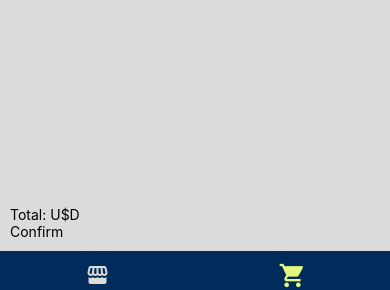
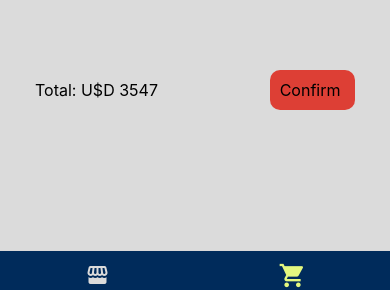
Before and after one commit to eshark9312/Ecommerce-ReactNative, a React Native app: screen /CartStack in a window 390 px wide. Shown: the part 545-835 px from the top of the page. Built offline with nearby package versions, Linux system fonts and the light colour scheme.

Commit message:
Working in CartScreen

```diff
--- a/src/components/CartItem/CartItem.jsx
+++ b/src/components/CartItem/CartItem.jsx
@@ -5,6 +5,8 @@ import Card from '../Card/Card'
 import { colors } from '../../global/colors'
 
 const CartItem = ({ item }) => {
+
+
   return (
     <Card style={styles.cartItemContainer}>
 
--- a/src/screens/CartScreen.jsx
+++ b/src/screens/CartScreen.jsx
@@ -3,8 +3,18 @@ import { StyleSheet, Text, View, FlatList } from 'react-native'
 import cart_data from '../data/cart_data.json'
 import CartItem from '../components/CartItem/CartItem'
 import { colors } from '../global/colors'
+import { useState, useEffect } from 'react'
 
 const CartScreen = () => {
+  const [total, setTotal] = useState()
+
+  useEffect(() => {
+    const totalCart = cart_data.reduce
+      ((accumulator, currentItem) => (
+        accumulator += currentItem.price * currentItem.quantity), 0)
+    setTotal(totalCart)
+  }, [])
+
 
   const renderCartItem = ({ item }) => (
     <CartItem item={item} />
@@ -20,7 +30,7 @@ const CartScreen = () => {
       />
 
       <View style={styles.cartConfirm}>
-        <Text style={styles.totalPrice}>Total: U$D </Text>
+        <Text style={styles.totalPrice}>Total: U$D {total}</Text>
         <TouchableOpacity style={styles.confirmButton} onPress={null}>
           <Text style={styles.confirmText}>Confirm </Text>
         </TouchableOpacity>
@@ -38,5 +48,23 @@ const styles = StyleSheet.create({
     flex: 1,
     backgroundColor: colors.greyLabel,
     padding: 10,
+  },
+  cartConfirm: {
+    marginBottom: 130,
+    flexDirection: 'row',
+    justifyContent: 'space-between',
+    alignItems: 'center',
+    paddingHorizontal: 25,
+  },
+  totalPrice: {
+    fontSize: 16,
+  },
+  confirmButton: {
+    backgroundColor: colors.redLabel,
+    padding: 10,
+    borderRadius: 10,
+  },
+  confirmText: {
+    fontSize: 16,
   }
 })
```
